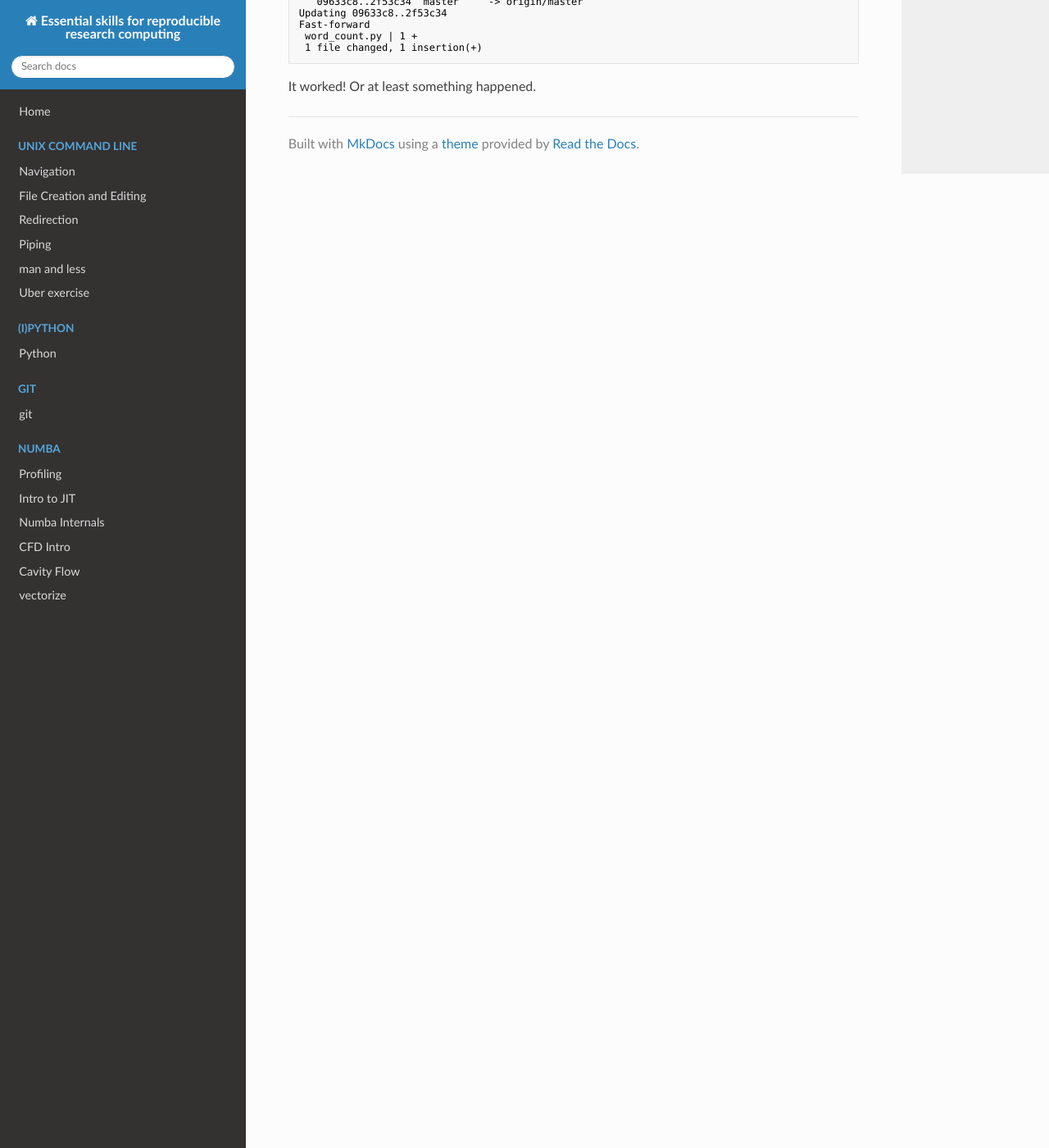
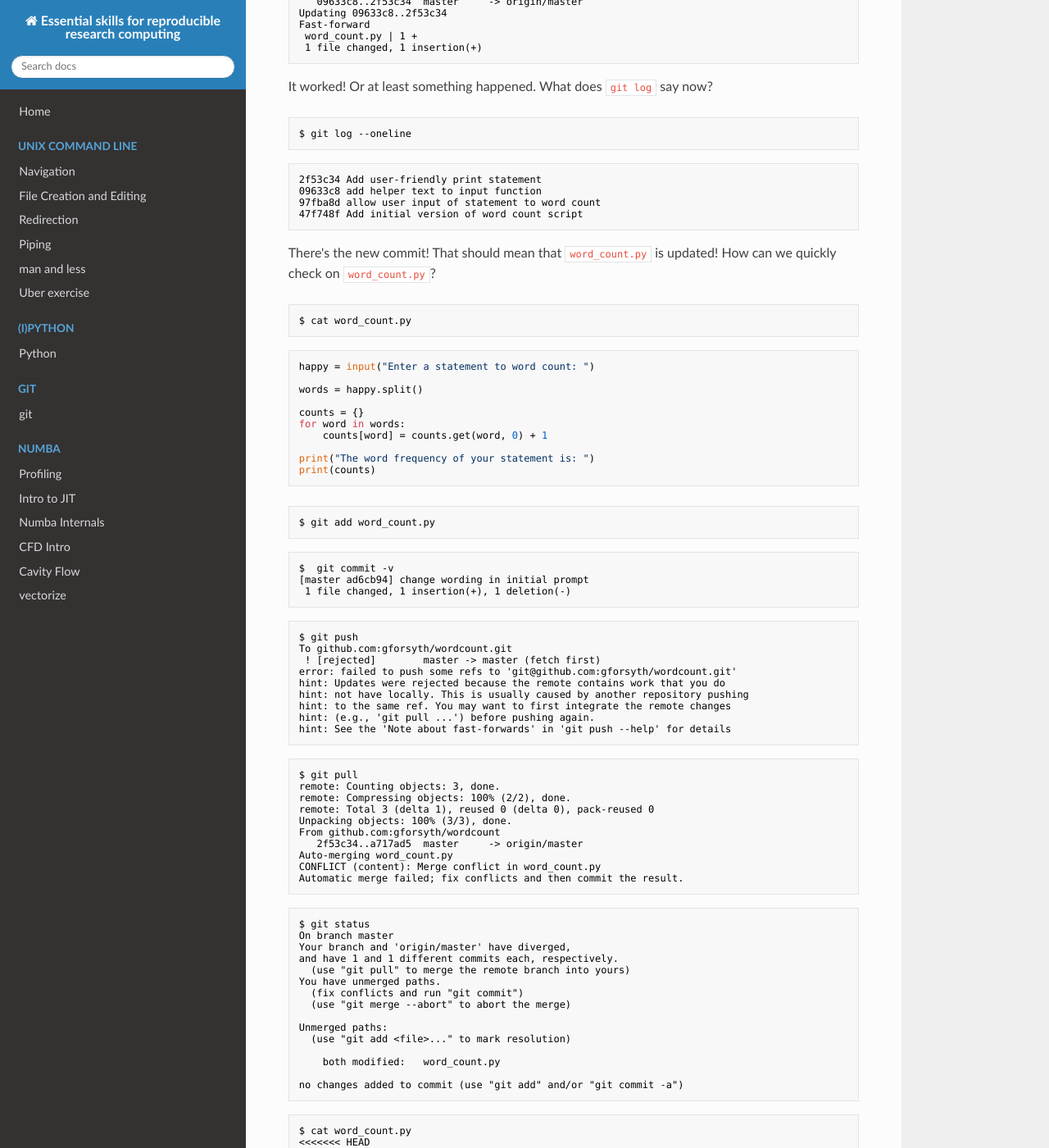
Before and after one commit to barbagroup/essential_skills_RRC, an MkDocs documentation site: the page built from docs/git/github1.md, in a window 1280 px wide and 1400 px high, scrolled down 4988 px. Shown: the whole window at 82% size. Built offline with MkDocs 1.6.1, drawn with Linux system fonts in a browser that asks for light colours; nearby versions of some CDN libraries; old or Windows-style settings are respelled for this version of MkDocs; some of the changed text lies outside the part shown.

Commit message:
add example framework for pull conflicts

````diff
--- a/docs/git/github1.md
+++ b/docs/git/github1.md
@@ -179,4 +179,198 @@ Fast-forward
  1 file changed, 1 insertion(+)
 ```
 
-It worked! Or at least something happened.
+It worked! Or at least something happened. What does `git log` say now?
+
+```diff
+$ git log --oneline
+```
+```diff
+2f53c34 Add user-friendly print statement
+09633c8 add helper text to input function
+97fba8d allow user input of statement to word count
+47f748f Add initial version of word count script
+```
+
+There's the new commit! That should mean that `word_count.py` is updated! How
+can we quickly check on `word_count.py`?
+
+```diff
+$ cat word_count.py
+```
+```python
+happy = input("Enter a statement to word count: ")
+
+words = happy.split()
+
+counts = {}
+for word in words:
+    counts[word] = counts.get(word, 0) + 1
+
+print("The word frequency of your statement is: ")
+print(counts)
+```
+
+##
+```diff
+$ git add word_count.py
+```
+```diff
+$  git commit -v
+[master ad6cb94] change wording in initial prompt
+ 1 file changed, 1 insertion(+), 1 deletion(-)
+```
+
+```diff
+$ git push
+To github.com:gforsyth/wordcount.git
+ ! [rejected]        master -> master (fetch first)
+error: failed to push some refs to 'git@github.com:gforsyth/wordcount.git'
+hint: Updates were rejected because the remote contains work that you do
+hint: not have locally. This is usually caused by another repository pushing
+hint: to the same ref. You may want to first integrate the remote changes
+hint: (e.g., 'git pull ...') before pushing again.
+hint: See the 'Note about fast-forwards' in 'git push --help' for details
+```
+
+```diff
+$ git pull
+remote: Counting objects: 3, done.
+remote: Compressing objects: 100% (2/2), done.
+remote: Total 3 (delta 1), reused 0 (delta 0), pack-reused 0
+Unpacking objects: 100% (3/3), done.
+From github.com:gforsyth/wordcount
+   2f53c34..a717ad5  master     -> origin/master
+Auto-merging word_count.py
+CONFLICT (content): Merge conflict in word_count.py
+Automatic merge failed; fix conflicts and then commit the result.
+```
+
+```diff
+$ git status
+On branch master
+Your branch and 'origin/master' have diverged,
+and have 1 and 1 different commits each, respectively.
+  (use "git pull" to merge the remote branch into yours)
+You have unmerged paths.
+  (fix conflicts and run "git commit")
+  (use "git merge --abort" to abort the merge)
+
+Unmerged paths:
+  (use "git add <file>..." to mark resolution)
+
+	both modified:   word_count.py
+
+no changes added to commit (use "git add" and/or "git commit -a")
+```
+```diff
+$ cat word_count.py
+<<<<<<< HEAD
+happy = input("Enter a phrase to word count: ")
+=======
+happy = input("Enter a statement to check word frequency: ")
+>>>>>>> a717ad59e716184700199769a1f17b2f92874167
+
+words = happy.split()
+
+counts = {}
+for word in words:
+    counts[word] = counts.get(word, 0) + 1
+
+print("The word frequency of your statement is: ")
+print(counts)
+```
+
+```diff
+$ cat word_count.py
+happy = input("Enter a phrase to check word frequency: ")
+
+words = happy.split()
+
+counts = {}
+for word in words:
+    counts[word] = counts.get(word, 0) + 1
+
+print("The word frequency of your statement is: ")
+print(counts)
+```
+
+```diff
+$ git status
+On branch master
+Your branch and 'origin/master' have diverged,
+and have 1 and 1 different commits each, respectively.
+  (use "git pull" to merge the remote branch into yours)
+You have unmerged paths.
+  (fix conflicts and run "git commit")
+  (use "git merge --abort" to abort the merge)
+
+Unmerged paths:
+  (use "git add <file>..." to mark resolution)
+
+	both modified:   word_count.py
+
+no changes added to commit (use "git add" and/or "git commit -a")
+```
+```
+gil@theo ~/wordcount master 🐚  git add word_count.py
+```
+```
+gil@theo ~/wordcount master 🐚  git status
+On branch master
+Your branch and 'origin/master' have diverged,
+and have 1 and 1 different commits each, respectively.
+  (use "git pull" to merge the remote branch into yours)
+All conflicts fixed but you are still merging.
+  (use "git commit" to conclude merge)
+
+Changes to be committed:
+
+	modified:   word_count.py
+```
+
+```
+gil@theo ~/wordcount master 🐚  git commit
+```
+
+
+```diff
+Merge branch 'master' of github.com:gforsyth/wordcount
+
+# Conflicts:
+#	word_count.py
+#
+# It looks like you may be committing a merge.
+# If this is not correct, please remove the file
+#	.git/MERGE_HEAD
+# and try again.
+
+
+# Please enter the commit message for your changes. Lines starting
+# with '#' will be ignored, and an empty message aborts the commit.
+# On branch master
+# Your branch and 'origin/master' have diverged,
+# and have 1 and 1 different commits each, respectively.
+#   (use "git pull" to merge the remote branch into yours)
+#
+# All conflicts fixed but you are still merging.
+#
+# Changes to be committed:
+#	modified:   word_count.py
+#
+```
+
+```diff
+[master d31e6b9] Merge branch 'master' of github.com:gforsyth/wordcount
+```
+
+```diff
+$ git push
+Counting objects: 6, done.
+Delta compression using up to 12 threads.
+Compressing objects: 100% (4/4), done.
+Writing objects: 100% (6/6), 608 bytes | 0 bytes/s, done.
+Total 6 (delta 2), reused 0 (delta 0)
+remote: Resolving deltas: 100% (2/2), completed with 2 local objects.
+To github.com:gforsyth/wordcount.git
+   a717ad5..d31e6b9  master -> master
+```
````
